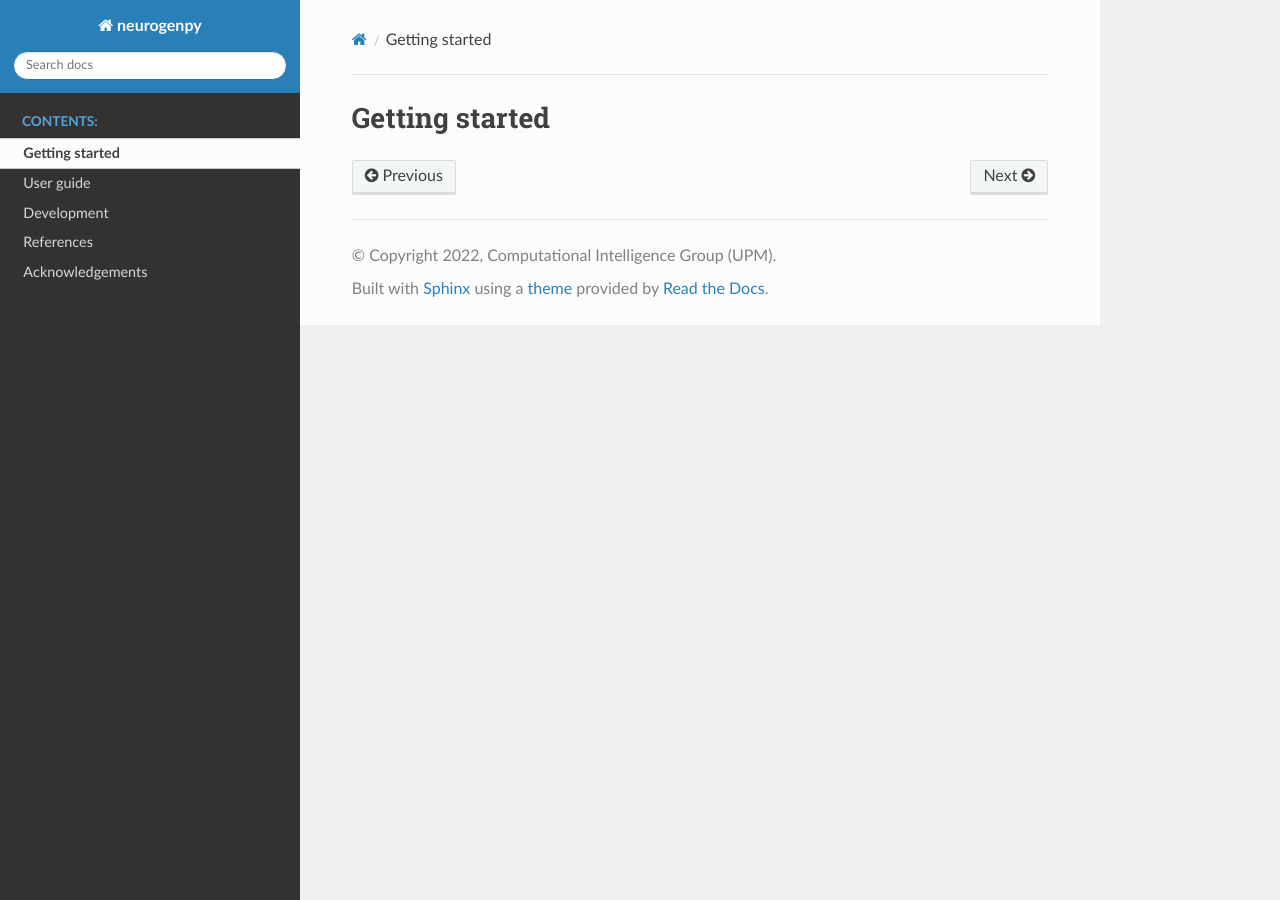
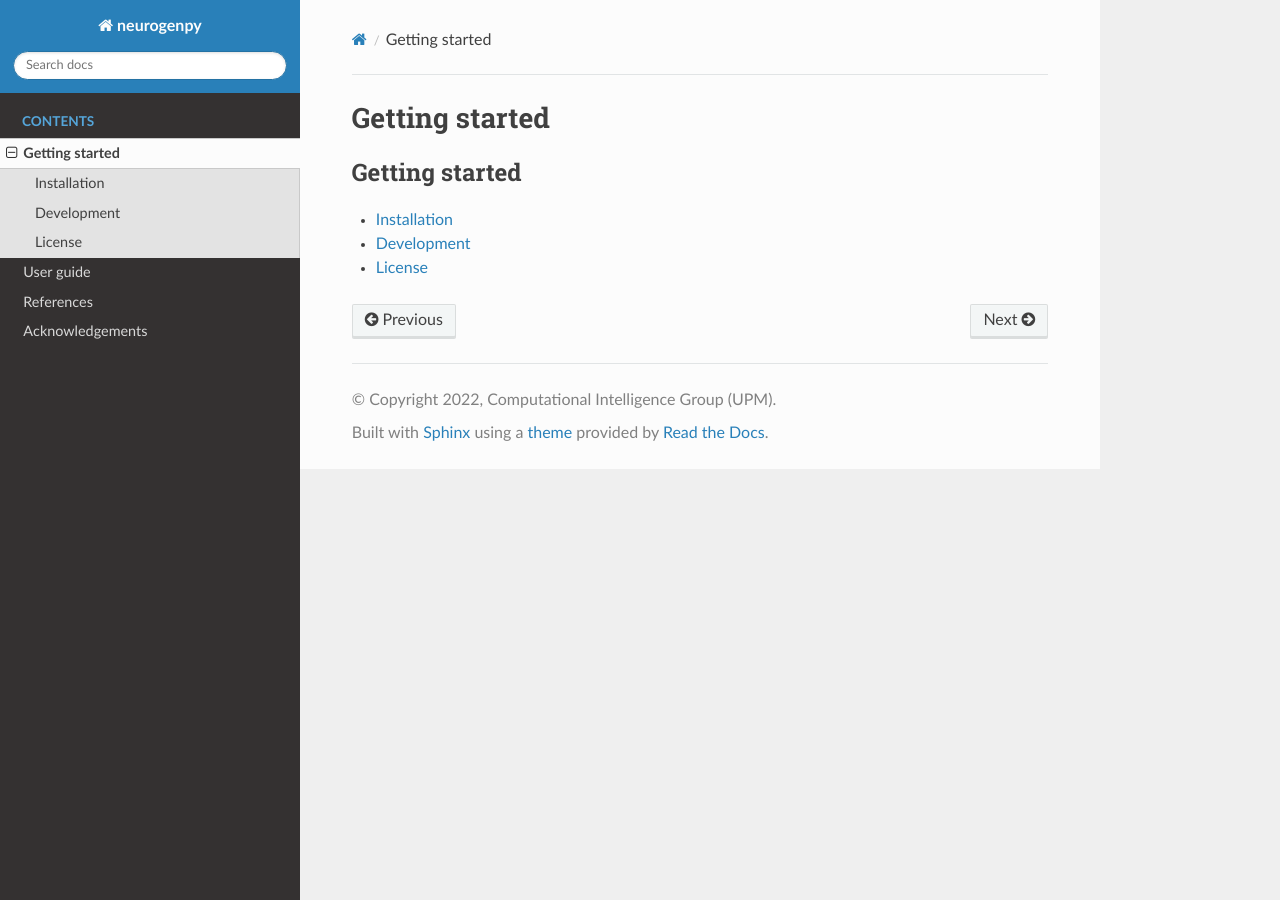
Before and after one commit to ianrecke/Plugin_updates, a Sphinx documentation site: the page built from docs/getting-started.rst, in a window 1280 px wide. Built offline with Sphinx 7.4.7 and the Read the Docs theme 2.0.0, drawn with Linux system fonts in a browser that asks for light colours; pages that are not in the unit, such as notebooks, are missing from menus.

Commit message:
Docs modified and sparsebn installation added.

```diff
--- a/docs/conf.py
+++ b/docs/conf.py
@@ -33,7 +33,7 @@ extensions = [
     'sphinx.ext.viewcode',
     'autoapi.extension',
     'numpydoc',
-    "sphinx_rtd_theme",
+    'sphinx_rtd_theme',
     'sphinxcontrib.bibtex'
 ]
 
@@ -56,7 +56,7 @@ master_doc = 'index'
 # for a list of supported languages.
 #
 # This is also used if you do content translation via gettext catalogs.
-# Usually you set "language" from the command line for these cases.
+# Usually you set 'language' from the command line for these cases.
 language = None
 
 # List of patterns, relative to source directory, that match files and
@@ -79,11 +79,12 @@ html_theme = 'sphinx_rtd_theme'
 # documentation.
 #
 html_theme_options = {
+    'navigation_depth': 4,
     'display_version': False}
 
 # Add any paths that contain custom static files (such as style sheets) here,
 # relative to this directory. They are copied after the builtin static files,
-# so a file named "default.css" will overwrite the builtin "default.css".
+# so a file named 'default.css' will overwrite the builtin 'default.css'.
 html_static_path = ['_static']
 
 # Custom sidebar templates, must be a dictionary that maps document names
@@ -95,7 +96,7 @@ html_static_path = ['_static']
 # 'searchbox.html']``.
 #
 # html_sidebars = {}
-# html_logo = "../imgs/cig.png"
+# html_logo = '../imgs/cig.png'
 
 # -- Options for HTMLHelp output ---------------------------------------------
 
@@ -107,12 +108,13 @@ html_context = {
 }
 
 # -- Extension configuration -------------------------------------------------
-autoapi_type = "python"
+autoapi_type = 'python'
 autoapi_dirs = ['../neurogenpy']
 autoapi_options = ['members', 'undoc-members', 'show-inheritance',
                    'show-module-summary', 'imported-members',
                    'inherited-members', 'special-members']
-numpydoc_validation_checks = {"PR01"}
+numpydoc_validation_checks = {'all', 'GL08'}
+
 
 # Grouping the document tree into LaTeX files. List of tuples# (source start
 # file, target name, title, author, documentclass [howto/manual]).
@@ -121,13 +123,12 @@ numpydoc_validation_checks = {"PR01"}
 #      'manual'),
 # ]
 
-
 def setup(sphinx):
-    sphinx.connect("autoapi-skip-member", skip_util_classes)
+    sphinx.connect('autoapi-skip-member', skip_util_classes)
 
 
 def skip_util_classes(app, what, name, obj, skip, options):
-    if what == "package" and "util" in name \
+    if what == 'package' and 'util' in name \
             or name == 'ProbabilisticClustering':
         skip = True
     return skip
--- a/docs/getting-started.rst
+++ b/docs/getting-started.rst
@@ -1,2 +1,10 @@
 Getting started
 ===============
+
+.. toctree::
+    :maxdepth: 2
+    :caption: Getting started
+
+    installation
+    development
+    license
--- /dev/null
+++ b/docs/installation.rst
@@ -0,0 +1,6 @@
+Installation
+============
+
+.. include:: ../README.rst
+    :start-after: installation-start
+    :end-before: installation-end
--- /dev/null
+++ b/docs/license.rst
@@ -0,0 +1,2 @@
+License
+=======
```
Also changed, not shown: README.rst (+7 -2 lines), docs/index.rst (+7 -8 lines), 1 other file.
